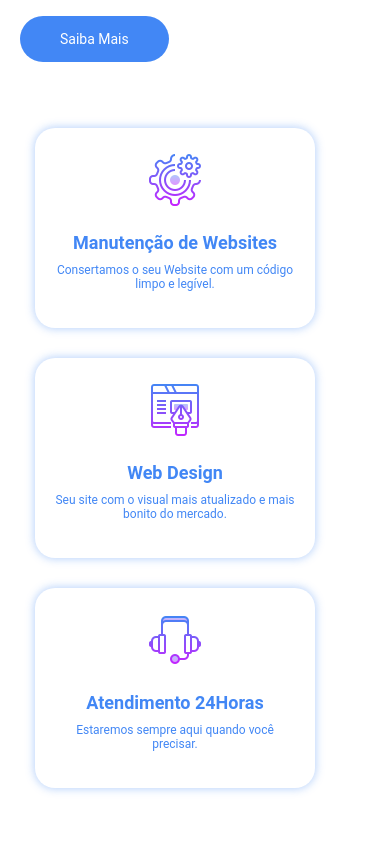
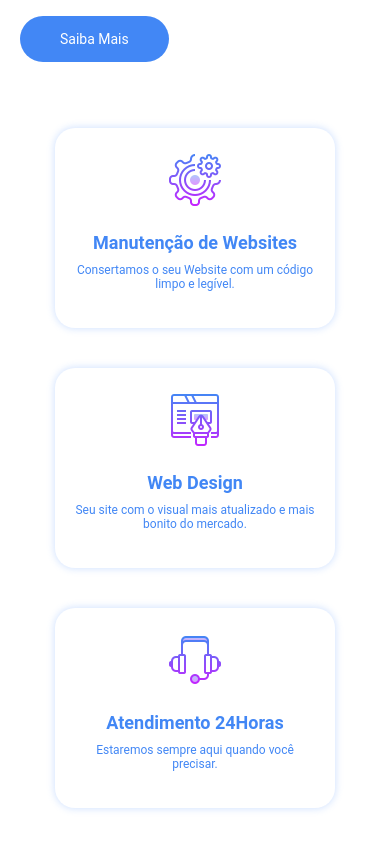
Before and after one commit to devsfer1/soul-website, a plain HTML site: page index.html in a window 390 px wide. Shown: the part 1880-2724 px from the top of the page. Drawn offline with Linux system fonts and the light colour scheme.

Commit message:
Mudanças nos cards

```diff
--- a/css/responsive.css
+++ b/css/responsive.css
@@ -121,6 +121,10 @@
         align-items: flex-start;
     }
 
+    .sobre-card {
+        margin: 0 0 40px 0;
+    }
+
     .sobre-text {
         padding-top: 20px;
         margin: 0;
--- a/css/style.css
+++ b/css/style.css
@@ -181,7 +181,7 @@ header {
     width: 330px;
     height: 250px;
     background: #FFFFFF;
-    box-shadow: 0px 0px 8px 1px rgba(66,135,245,0.37);
+    box-shadow: 0px 0px 7px 1px rgba(120,172,255,0.32);
     border-radius: 20px;
     margin: 0 40px 30px 0;
     padding: 0 20px;
```
